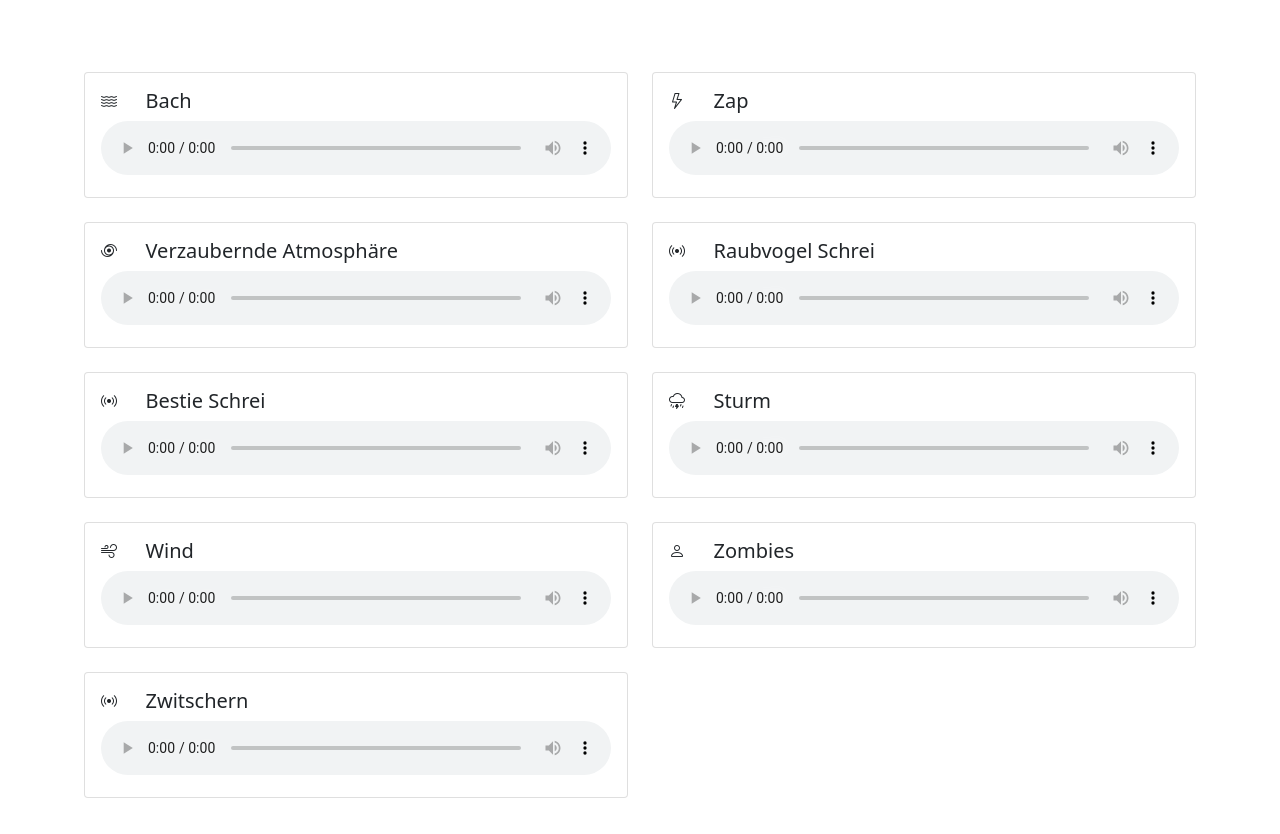
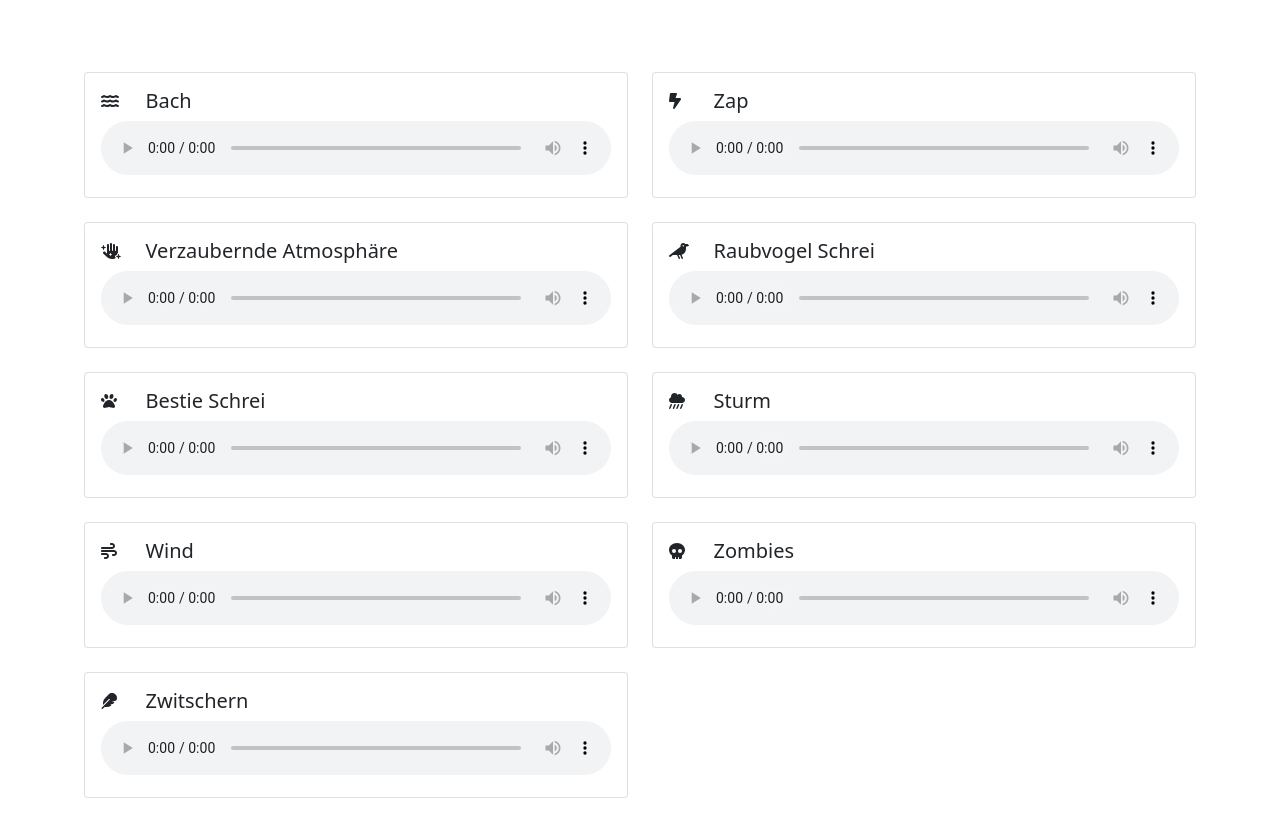
Before and after one commit to jakob-burger/pnp-soundboard, a React (Create React App) app: page / in a window 1280 px wide. Shown: the top 834 px of the page. Built offline with nearby package versions, Linux system fonts and the light colour scheme.

Commit message:
Switched from bootstrap icons to font awesome icons.

```diff
--- a/package.json
+++ b/package.json
@@ -3,6 +3,9 @@
   "version": "0.1.0",
   "private": true,
   "dependencies": {
+    "@fortawesome/fontawesome-svg-core": "^6.1.1",
+    "@fortawesome/free-solid-svg-icons": "^6.1.1",
+    "@fortawesome/react-fontawesome": "^0.1.18",
     "@testing-library/jest-dom": "^5.16.4",
     "@testing-library/react": "^13.2.0",
     "@testing-library/user-event": "^13.5.0",
--- a/src/App.js
+++ b/src/App.js
@@ -4,6 +4,32 @@ import SoundUploadForm from "./SoundUploadForm";
 import Sound from "./Sound";
 import { v4 as uuidv4 } from "uuid";
 import SoundsJsonData from "./data/sounds.json";
+import { library } from "@fortawesome/fontawesome-svg-core";
+import {
+  faDragon,
+  faBoltLightning,
+  faWater,
+  faHandSparkles,
+  faCrow,
+  faPaw,
+  faCloudShowersHeavy,
+  faWind,
+  faSkull,
+  faFeather,
+} from "@fortawesome/free-solid-svg-icons";
+
+library.add(
+  faDragon,
+  faBoltLightning,
+  faWater,
+  faHandSparkles,
+  faCrow,
+  faPaw,
+  faCloudShowersHeavy,
+  faWind,
+  faSkull,
+  faFeather
+);
 
 const THE_LOCAL_STORAGE_KEY = "soundBoardApp.sounds";
 
--- a/src/SoundPlayer.js
+++ b/src/SoundPlayer.js
@@ -2,6 +2,7 @@ import React from "react";
 import "bootstrap/dist/css/bootstrap.min.css";
 import { Col, Row, Card } from "react-bootstrap";
 import "bootstrap-icons/font/bootstrap-icons.css";
+import { FontAwesomeIcon } from "@fortawesome/react-fontawesome";
 
 export default function SoundPlayer({ aSound }) {
   return (
@@ -9,7 +10,7 @@ export default function SoundPlayer({ aSound }) {
       <Card.Body>
         <Row>
           <Col xs="1">
-            <i className={"bi " + aSound.iconClass}></i>
+            <FontAwesomeIcon icon={aSound.iconClass}></FontAwesomeIcon>
           </Col>
           <Col>
             <Card.Title>{aSound.name}</Card.Title>
--- a/src/data/sounds.json
+++ b/src/data/sounds.json
@@ -2,46 +2,46 @@
   {
     "name": "Bach",
     "fileName": "Bach.mp3",
-    "iconClass": "bi-water"
+    "iconClass": "water"
   },
   {
     "name": "Zap",
     "fileName": "Zap.wav",
-    "iconClass": "bi-lightning"
+    "iconClass": "bolt-lightning"
   },
   {
     "name": "Verzaubernde Atmosphäre",
     "fileName": "Atmosphäre.mp3",
-    "iconClass": "bi-tropical-storm"
+    "iconClass": "hand-sparkles"
   },
   {
     "name": "Raubvogel Schrei",
     "fileName": "Raubvogel.mp3",
-    "iconClass": "bi-broadcast"
+    "iconClass": "crow"
   },
   {
     "name": "Bestie Schrei",
     "fileName": "Roar.mp3",
-    "iconClass": "bi-broadcast"
+    "iconClass": "paw"
   },
   {
     "name": "Sturm",
     "fileName": "Sturm.mp3",
-    "iconClass": "bi-cloud-lightning-rain"
+    "iconClass": "cloud-showers-heavy"
   },
   {
     "name": "Wind",
     "fileName": "Wind.mp3",
-    "iconClass": "bi-wind"
+    "iconClass": "wind"
   },
   {
     "name": "Zombies",
     "fileName": "Zombies.mp3",
-    "iconClass": "bi-person"
+    "iconClass": "skull"
   },
   {
     "name": "Zwitschern",
     "fileName": "Zwitschern.mp3",
-    "iconClass": "bi-broadcast"
+    "iconClass": "feather"
   }
 ]
```
Also changed, not shown: 1 other file (tests, documents, lock files or other folders).
